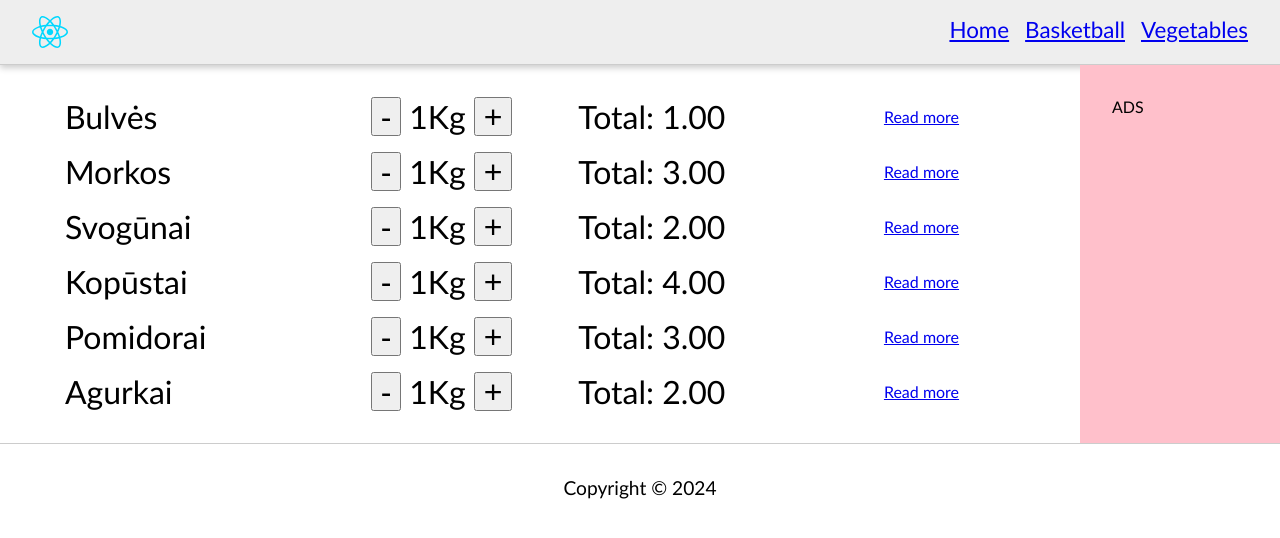
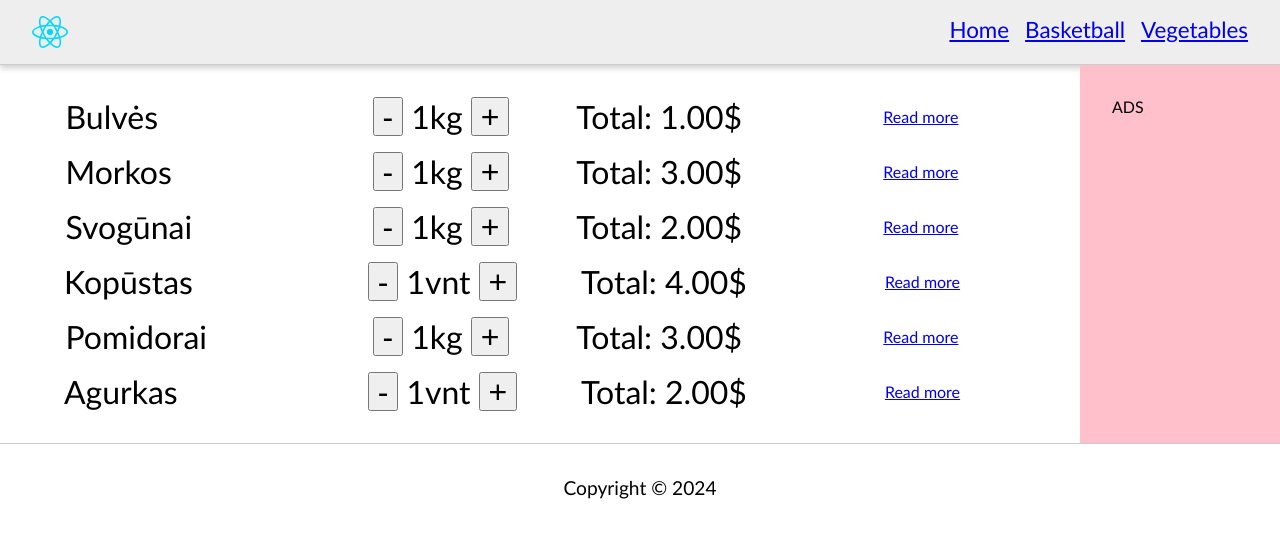
Before and after one commit to Dovydas-G/48-grupe-react-form, a React (Vite) app: page /vegetables in a window 1280 px wide. Shown: the top 538 px of the page. Built offline with nearby package versions, Linux system fonts and the light colour scheme.

Commit message:
Updated vegetables page and more

```diff
--- a/src/components/list/List.jsx
+++ b/src/components/list/List.jsx
@@ -1,36 +1,10 @@
 
 import style from './List.module.css';
 import { VegyItem } from './VegyItem';
+import { dataObj } from '../../data/data';
 
 
 export function List() {
-
-    const dataObj = [
-        {
-            name: 'Bulvės',
-            price: 1,
-        },
-        {
-            name: 'Morkos',
-            price: 3,
-        },
-        {
-            name: 'Svogūnai',
-            price: 2,
-        },
-        {
-            name: 'Kopūstai',
-            price: 4,
-        },
-        {
-            name: 'Pomidorai',
-            price: 3,
-        },
-        {
-            name: 'Agurkai',
-            price: 2,
-        },
-    ]
 
 
     return (
--- a/src/components/list/VegyItem.jsx
+++ b/src/components/list/VegyItem.jsx
@@ -5,7 +5,7 @@ import { Link } from 'react-router-dom';
 
 
 export function VegyItem ({ dataObj }) {
-    const {name, price} = dataObj;
+    const {name, price, unit} = dataObj;
     const minVegetablesAmount = 0;
     const maxVegetablesAmount = 10;
     const [count, setCount] = useState(1);
@@ -43,11 +43,13 @@ export function VegyItem ({ dataObj }) {
         let str = '';
 
         for (let i = 0; i < dataToLowerCase.length; i++) {
+            const alphabetBeginning = 97;
+            const alphabetEnd = 122;
             const letterLt = alphabetObj[dataToLowerCase[i]];
             if (letterLt) {
                 str += letterLt;
             }else {
-                if (dataToLowerCase.charCodeAt(i) >= 97 && dataToLowerCase.charCodeAt(i) <= 122) {
+                if (dataToLowerCase.charCodeAt(i) >= alphabetBeginning && dataToLowerCase.charCodeAt(i) <= alphabetEnd) {
                     str += dataToLowerCase[i];
                 }
             }
@@ -62,10 +64,10 @@ export function VegyItem ({ dataObj }) {
             <span className={style.vegyTitle}>{name} </span>
             <div className={style.controls}>
                 <button onClick={handleCountMinus} className={style.btn}>-</button>
-                <span className={style.count}>{count}Kg</span>
+                <span className={style.count}>{count}{unit}</span>
                 <button onClick={handleCountPlus} className={style.btn}>+</button>
             </div>
-            <span className={style.totalPrice}>Total: {(price * count).toFixed(2)}</span>
+            <span className={style.totalPrice}>Total: {(price * count).toFixed(2)}$</span>
             <Link to={hrefConstructor(name)}>Read more</Link>
         </li>
     )
--- /dev/null
+++ b/src/data/data.js
@@ -0,0 +1,40 @@
+const dataObj = [
+    {
+        id: 'bulves',
+        name: 'Bulvės',
+        unit: 'kg',
+        price: 1,
+    },
+    {
+        id: 'morkos',
+        name: 'Morkos',
+        unit: 'kg',
+        price: 3,
+    },
+    {
+        id: 'svogunai',
+        name: 'Svogūnai',
+        unit: 'kg',
+        price: 2,
+    },
+    {
+        id: 'kopustas',
+        name: 'Kopūstas',
+        unit: 'vnt',
+        price: 4,
+    },
+    {
+        id: 'pomidorai',
+        name: 'Pomidorai',
+        unit: 'kg',
+        price: 3,
+    },
+    {
+        id: 'agurkas',
+        name: 'Agurkas',
+        unit: 'vnt',
+        price: 2,
+    },
+]
+
+export { dataObj }
--- a/src/pages/PageVegetablesInner.jsx
+++ b/src/pages/PageVegetablesInner.jsx
@@ -1,12 +1,43 @@
 import { useParams } from 'react-router-dom';
+import { dataObj } from '../data/data';
+import { PageNotFound } from './PageNotFound';
 
-export function PageVegetablesInner() {
+export function PageVegetablesInner(  ) {
+
+    let vegetablesObj = null;
+
     const data = useParams();
+
+    const dataParts = [];
+
+    for (const item of dataObj) {
+        if (item.id === data.id) {
+           dataParts.push(item.name, item.price, item.unit);
+           vegetablesObj = item;
+        }
+    }
+
+
+    if (vegetablesObj === null) {
+        return (
+            <>
+            { PageNotFound() }
+            </>
+        )
+
+    }
+
+    const title = dataParts[0];
+    const price = dataParts[1];
+    const unit = dataParts[2];
+
+
 
     return (
         <>
-            <h1>Apie produkta: {data.id}</h1>
-            <p>Dominancio produkto pavadinimas yra: ____</p>
+            <h1>Apie produkta: { title }, 1{ unit }</h1>
+            <h2>Kaina: { price.toFixed(2) }$</h2>
+            <p>Dominancio produkto pavadinimas yra: { title }</p>
         </>
     );
 }
```
